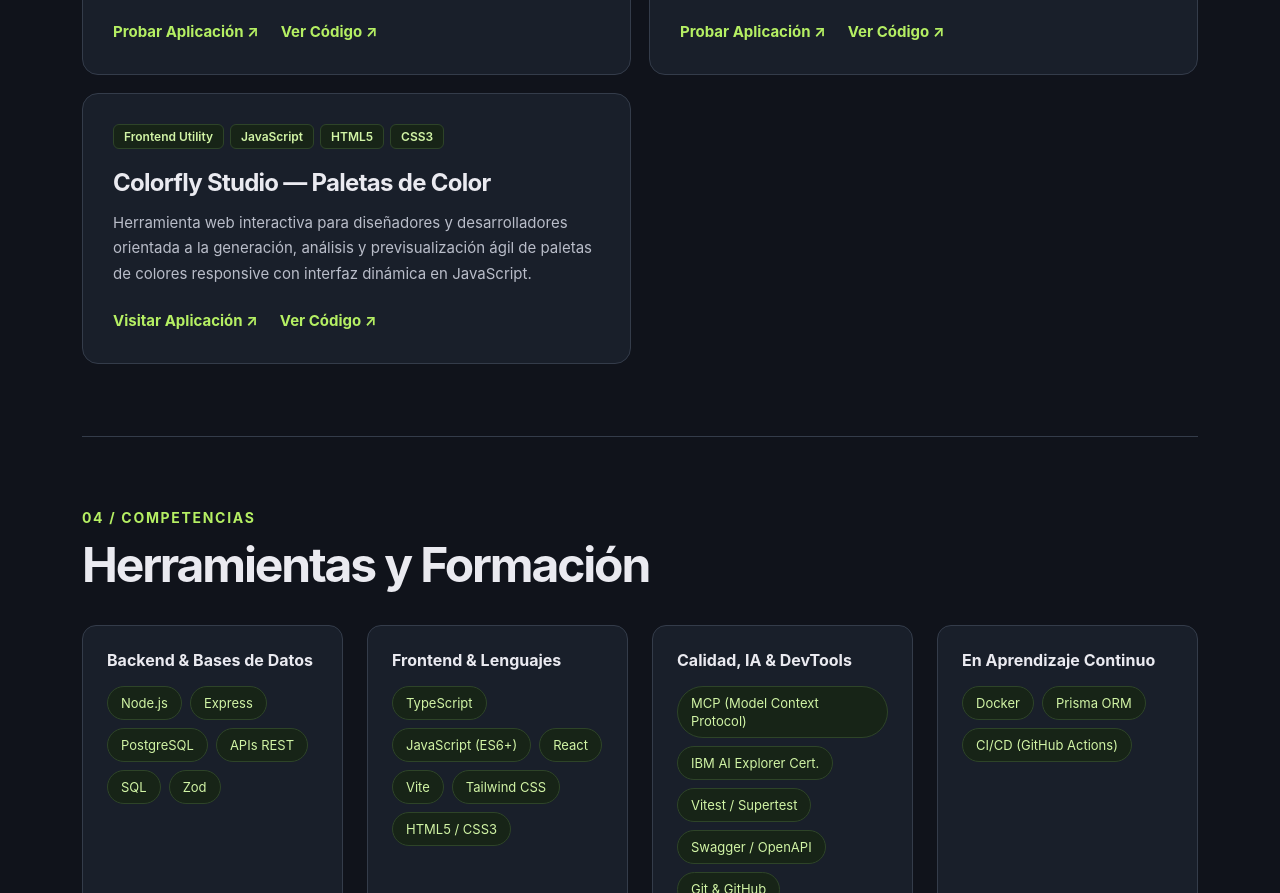
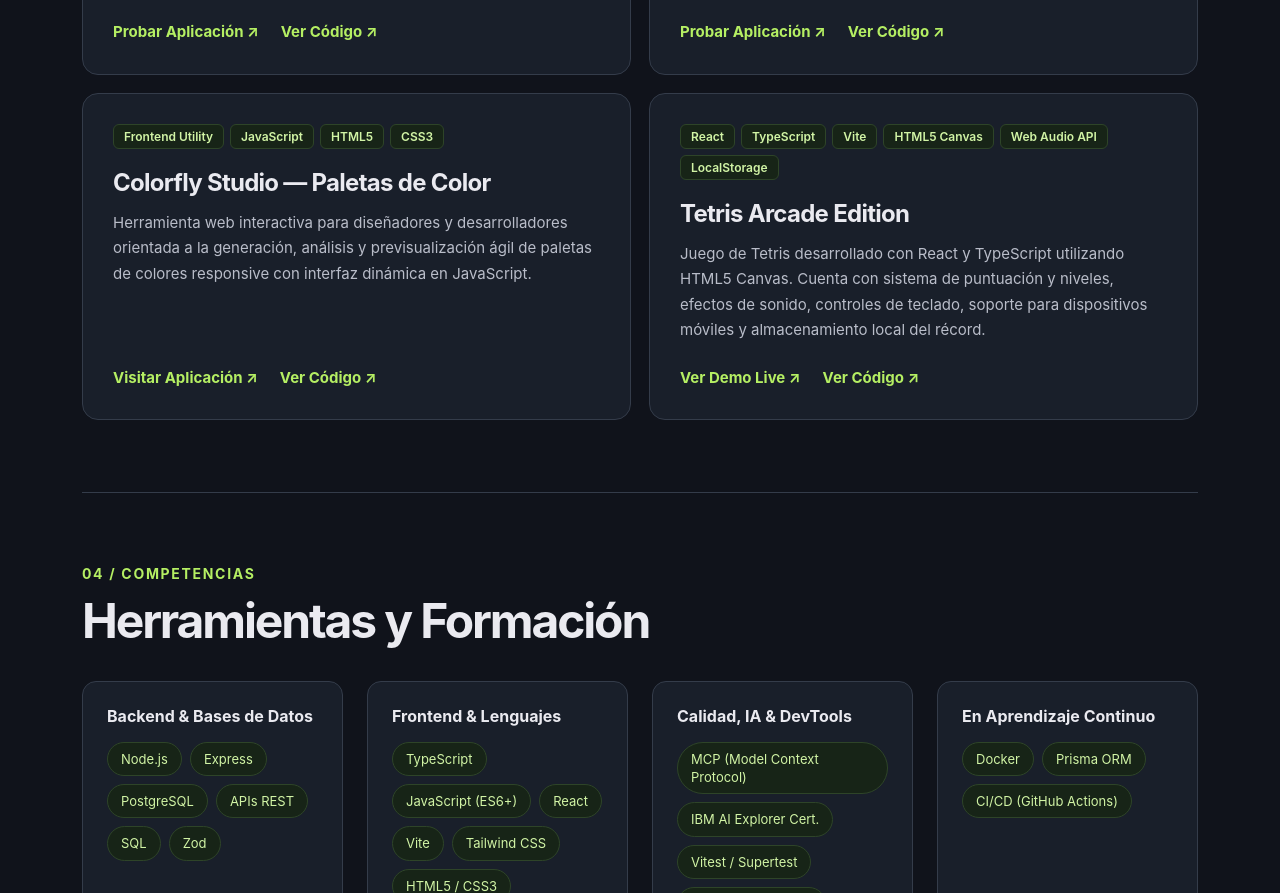
Before and after one commit to spataro787/mi-portfolio, a website: page index.html in a window 1280 px wide. Shown: the part 2662-3555 px from the top of the page. Drawn offline with Linux system fonts and the light colour scheme.

Commit message:
feat: agregar Tetris Arcade Edition al portfolio

```diff
--- a/index.html
+++ b/index.html
@@ -100,7 +100,7 @@
 
           <a
             class="button"
-            href=https://docs.google.com/document/d/1U8na31X8ttE_-TIvA2195fITSb0F7N8f-4W9YeHeqd0/edit?usp=sharing
+            href="https://docs.google.com/document/d/1U8na31X8ttE_-TIvA2195fITSb0F7N8f-4W9YeHeqd0/edit?usp=sharing"
             target="_blank"
             rel="noopener noreferrer"
           >
@@ -469,6 +469,42 @@
           </div>
         </article>
 
+        <!-- PROYECTO 6: TETRIS ARCADE EDITION -->
+        <article class="card">
+          <div class="card-badges">
+            <span class="badge">React</span>
+            <span class="badge">TypeScript</span>
+            <span class="badge">Vite</span>
+            <span class="badge">HTML5 Canvas</span>
+            <span class="badge">Web Audio API</span>
+            <span class="badge">LocalStorage</span>
+          </div>
+
+          <h3>Tetris Arcade Edition</h3>
+
+          <p>
+            Juego de Tetris desarrollado con React y TypeScript utilizando HTML5 Canvas. Cuenta con sistema de puntuación y niveles, efectos de sonido, controles de teclado, soporte para dispositivos móviles y almacenamiento local del récord.
+          </p>
+
+          <div class="project-links">
+            <a
+              href="https://tetris-arcade-edition-rose.vercel.app/"
+              target="_blank"
+              rel="noopener noreferrer"
+            >
+              Ver Demo Live ↗
+            </a>
+
+            <a
+              href="https://github.com/spataro787/-Tetris-Arcade-Edition"
+              target="_blank"
+              rel="noopener noreferrer"
+            >
+              Ver Código ↗
+            </a>
+          </div>
+        </article>
+
       </div>
     </section>
 
```
